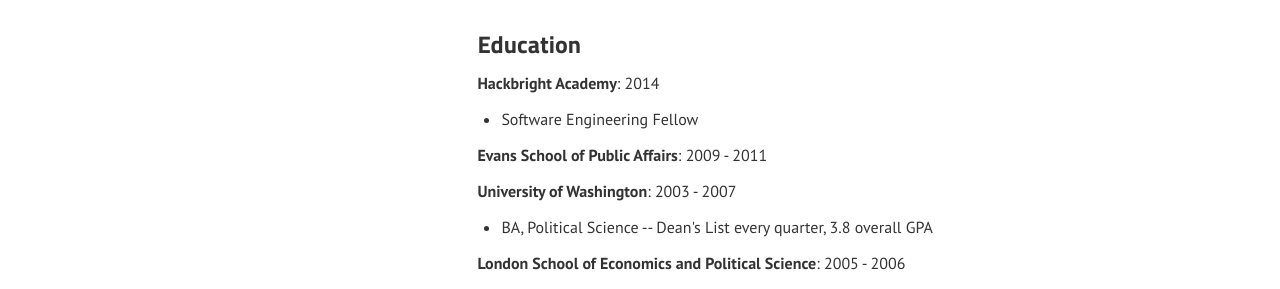
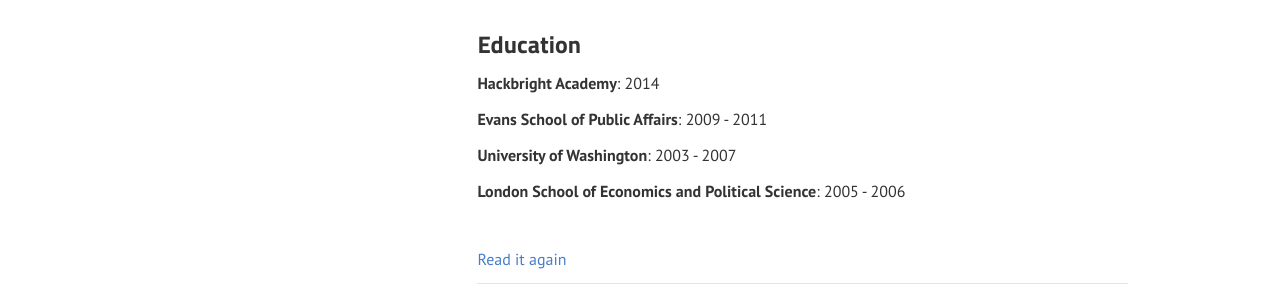
Before and after one commit to k8k/personalwebsite, a plain HTML site: page index.html in a window 1280 px wide. Shown: the part 4456-4745 px from the top of the page. Drawn offline with nearby package versions, Linux system fonts and the light colour scheme; some packages are replaced by stand-ins of ours.

Commit message:
updated education

```diff
--- a/index.html
+++ b/index.html
@@ -242,9 +242,7 @@
       <h4 id="scroll-link-2">Education</h4>
       <p>
         <strong>Hackbright Academy</strong>: 2014
-        <ul>
-          <li>Software Engineering Fellow</li>
-        </ul>
+
       </p>
 
       <p>
@@ -253,9 +251,7 @@
 
         <p>
         	<strong>University of Washington</strong>: 2003 - 2007
-  	      	<ul>
-  				<li>BA, Political Science -- Dean's List every quarter, 3.8 overall GPA</li>
-  			</ul>
+
   		</p>
   		<p>
   		<strong>London School of Economics and Political Science</strong>: 2005 - 2006
```
